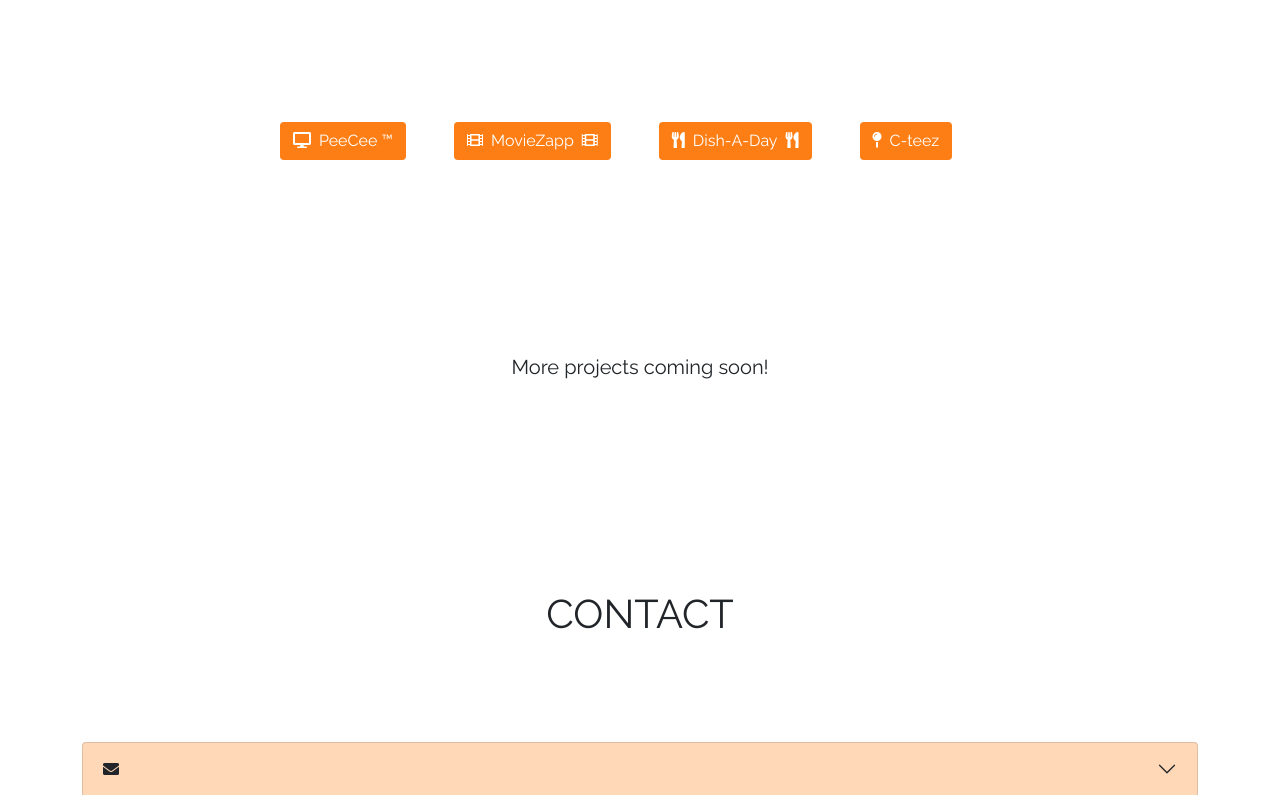
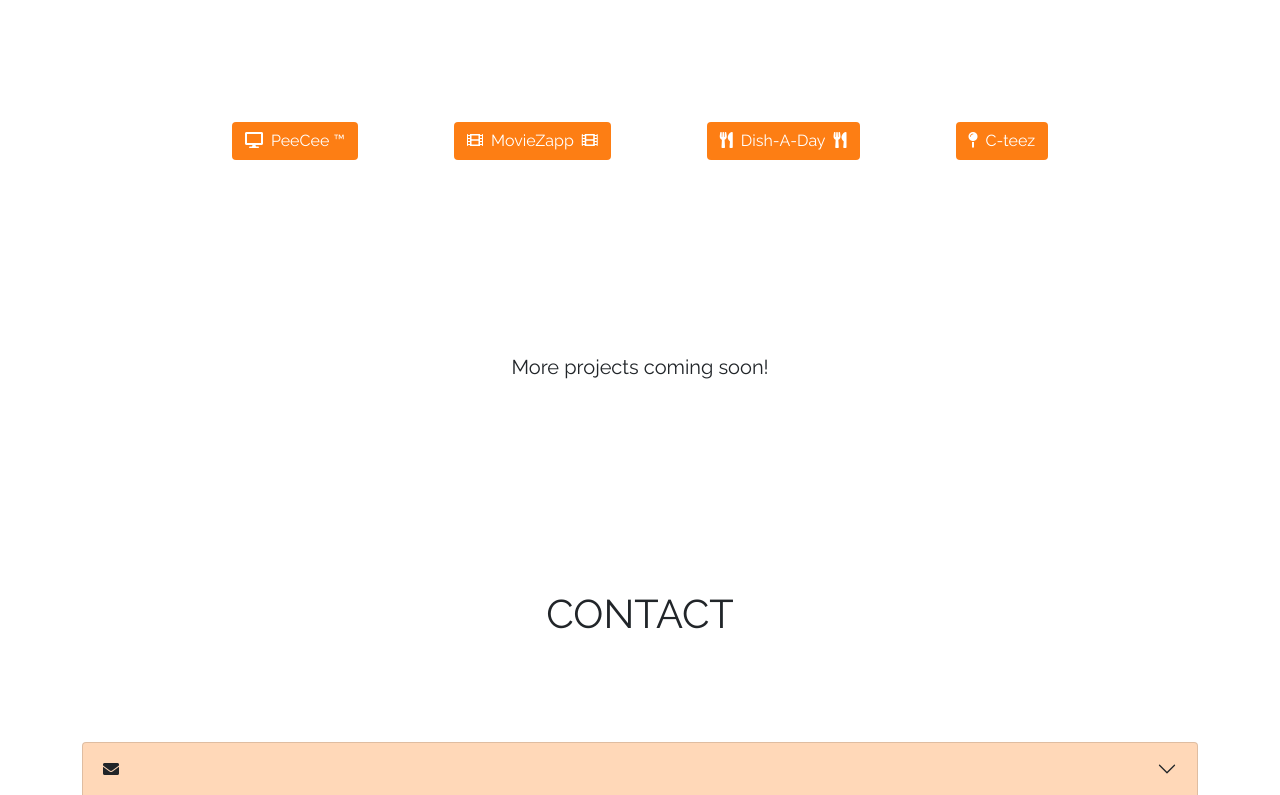
Before and after one commit to JoyVanVlierberghe/JoyVanVlierberghe.github.io, a plain HTML site: page index.html in a window 1280 px wide. Shown: the part 1600-2395 px from the top of the page. Drawn offline with nearby package versions, Linux system fonts and the light colour scheme.

Commit message:
href css

```diff
--- a/index.html
+++ b/index.html
@@ -230,13 +230,13 @@
 
                 <div class="col my-5 d-flex justify-content-center align-items-center flex-wrap">
 
-                    <button type="btn" class="btn me-5 my-5"><a href="projects/peeceetrade/index.html" target="_blank"><i class="fas fa-desktop me-2"></i>PeeCee &trade;</a></button>
+                    <button type="btn" class="btn mx-5 my-5"><a href="projects/peeceetrade/index.html" target="_blank"><i class="fas fa-desktop me-2"></i>PeeCee &trade;</a></button>
 
-                    <button type="btn" class="btn me-5 my-5"><a href="projects/moviezapp/index.html" target="_blank"><i class="fas fa-film me-2"></i>MovieZapp<i class="fas fa-film ms-2"></i></a></button>
+                    <button type="btn" class="btn mx-5 my-5"><a href="projects/moviezapp/index.html" target="_blank"><i class="fas fa-film me-2"></i>MovieZapp<i class="fas fa-film ms-2"></i></a></button>
 
-                    <button type="btn" class="btn me-5 my-5"><a href="projects/dishaday/index.html" target="_blank"><i class="fas fa-utensils me-2"></i>Dish-A-Day<i class="fas fa-utensils ms-2"></i></a></button>
+                    <button type="btn" class="btn mx-5 my-5"><a href="projects/dishaday/index.html" target="_blank"><i class="fas fa-utensils me-2"></i>Dish-A-Day<i class="fas fa-utensils ms-2"></i></a></button>
 
-                    <button type="btn" class="btn me-5 my-5"><a href="projects/cteez/index.html" target="_blank"><i class="fas fa-map-pin me-2"></i>C-teez</a></button>
+                    <button type="btn" class="btn mx-5 my-5"><a href="projects/cteez/index.html" target="_blank"><i class="fas fa-map-pin me-2"></i>C-teez</a></button>
 
                 </div>
 
--- a/scss/style.scss
+++ b/scss/style.scss
@@ -13,7 +13,7 @@ body {
         background-color: $orange;
         color: white;
         a{
-            color:white;
+            color:white!important;
             text-decoration: none;
             &:hover {
                 color: #212529;
```
Also changed, not shown: css/style.css.
